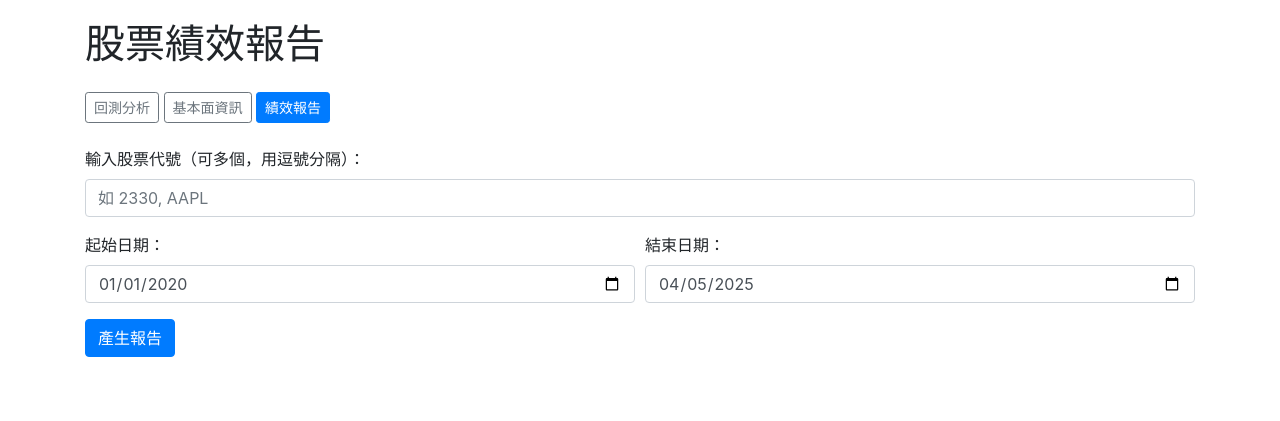
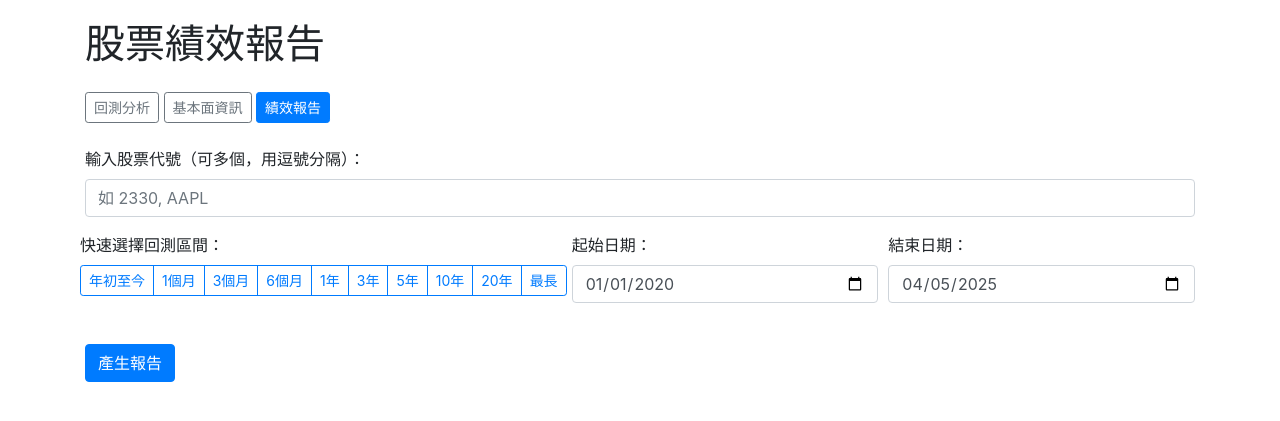
Before and after one commit to Brritany/stock-backtest-app, a Flask app: page /report in a window 1280 px wide. Shown: the top 421 px of the page. Run offline with Flask 3, Linux system fonts and the light colour scheme; some libraries are stand-ins or nearby versions.

Commit message:
feat: add date period buttons for performance report

```diff
--- a/app.py
+++ b/app.py
@@ -192,9 +192,21 @@ def report():
 
     if request.method == 'POST':
         tickers_input = request.form.get('tickers', '')
-        start_date = request.form.get('start_date', start_date)
-        end_date = request.form.get('end_date', end_date)
+        selected_period = request.form.get('period', '')
+        end_date = pd.Timestamp.today().strftime('%Y-%m-%d')
         tickers_list = [ticker.strip() for ticker in tickers_input.split(',') if ticker.strip()]
+
+        if selected_period:
+            periods = {
+                '1m': 30, '3m': 90, '6m': 180, '1y': 365,
+                '3y': 365*3, '5y': 365*5, '10y': 365*10,
+                '20y': 365*20, 'max': 365*100,
+                'ytd': pd.Timestamp.today().dayofyear
+            }
+            start_date = (pd.Timestamp.today() - pd.Timedelta(days=periods[selected_period])).strftime('%Y-%m-%d')
+        else:
+            start_date = request.form.get('start_date', '2020-01-01')
+            end_date = request.form.get('end_date', end_date)
 
         for ticker in tickers_list:
             yf_ticker = ticker + '.TW' if ticker.isdigit() else ticker
--- a/templates/report.html
+++ b/templates/report.html
@@ -25,6 +25,21 @@
             <input type="text" name="tickers" class="form-control" value="{{ tickers_input }}" placeholder="如 2330, AAPL" required>
         </div>
         <div class="form-row">
+            <div class="form-group">
+                <label>快速選擇回測區間：</label>
+                <div class="btn-group btn-group-sm d-flex flex-wrap mb-3" role="group">
+                    <button type="submit" name="period" value="ytd" class="btn btn-outline-primary">年初至今</button>
+                    <button type="submit" name="period" value="1m" class="btn btn-outline-primary">1個月</button>
+                    <button type="submit" name="period" value="3m" class="btn btn-outline-primary">3個月</button>
+                    <button type="submit" name="period" value="6m" class="btn btn-outline-primary">6個月</button>
+                    <button type="submit" name="period" value="1y" class="btn btn-outline-primary">1年</button>
+                    <button type="submit" name="period" value="3y" class="btn btn-outline-primary">3年</button>
+                    <button type="submit" name="period" value="5y" class="btn btn-outline-primary">5年</button>
+                    <button type="submit" name="period" value="10y" class="btn btn-outline-primary">10年</button>
+                    <button type="submit" name="period" value="20y" class="btn btn-outline-primary">20年</button>
+                    <button type="submit" name="period" value="max" class="btn btn-outline-primary">最長</button>
+                </div>
+            </div>
             <div class="col">
                 <label>起始日期：</label>
                 <input type="date" name="start_date" class="form-control" value="{{ start_date }}">
```
